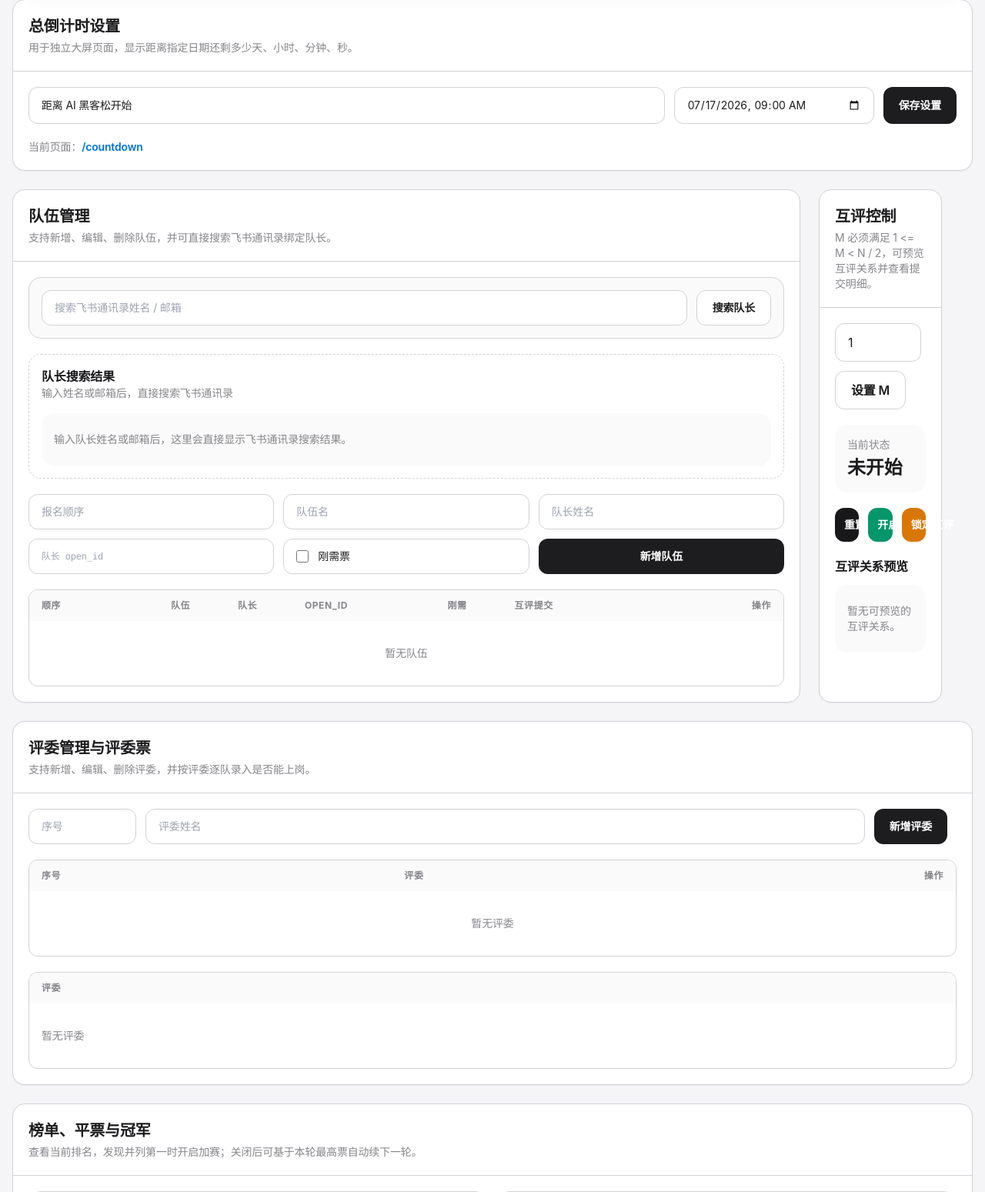
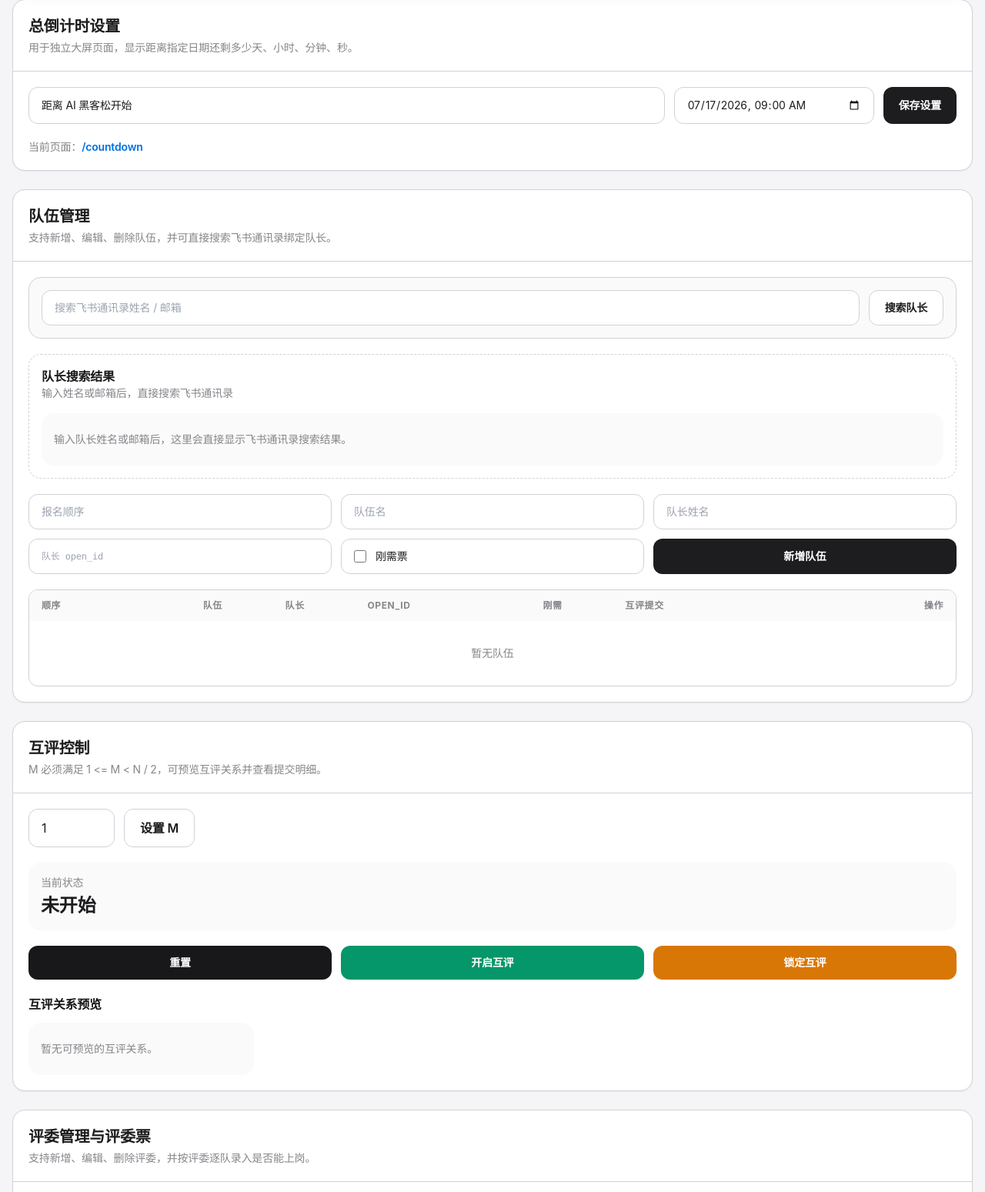
Before and after one commit to NemoArce2007/hackathon, a Flask app: page /admin in a window 1280 px wide. Shown: the part 283-1832 px from the top of the page at 77% size. Run offline with Flask 3, Linux system fonts and the light colour scheme; the visitor is signed in with stand-in values (Sample User, id 1); data comes from the database, SQL or seed files in the repository; data that the repository does not hold is empty; some libraries are stand-ins or nearby versions.

Commit message:
互评控制改为整宽独占，修复按钮被裁切
取消队伍管理与互评控制的左右分栏，互评控制移到下方独占整宽，避免窄列下重置/开启/锁定按钮文字被裁切；互评关系预览改多列排布利用横向空间。

Co-Authored-By: Claude Opus 4.7 <noreply@anthropic.com>

```diff
--- a/templates/admin.html
+++ b/templates/admin.html
@@ -33,7 +33,7 @@
   <div class="px-5 pb-5 text-sm text-muted">当前页面：<a class="font-semibold text-brand hover:underline" href="{{ url_for('countdown') }}">/countdown</a></div>
 </section>
 
-<div class="grid gap-6 xl:grid-cols-[1.2fr_0.8fr]">
+<div class="grid gap-6">
   <section class="rounded-2xl border border-line bg-white shadow-sm">
     <div class="border-b border-line p-5">
       <h2 class="text-xl font-bold">队伍管理</h2>
@@ -161,7 +161,7 @@
 
       <div>
         <div class="mb-3 font-semibold text-zinc-900">互评关系预览</div>
-        <div class="grid gap-3 text-sm">
+        <div class="grid gap-3 text-sm sm:grid-cols-2 lg:grid-cols-3 xl:grid-cols-4">
           {% for row in peer_assignment_rows %}
           <div class="rounded-2xl border border-line p-4">
             <div class="flex items-center justify-between gap-4">
```
